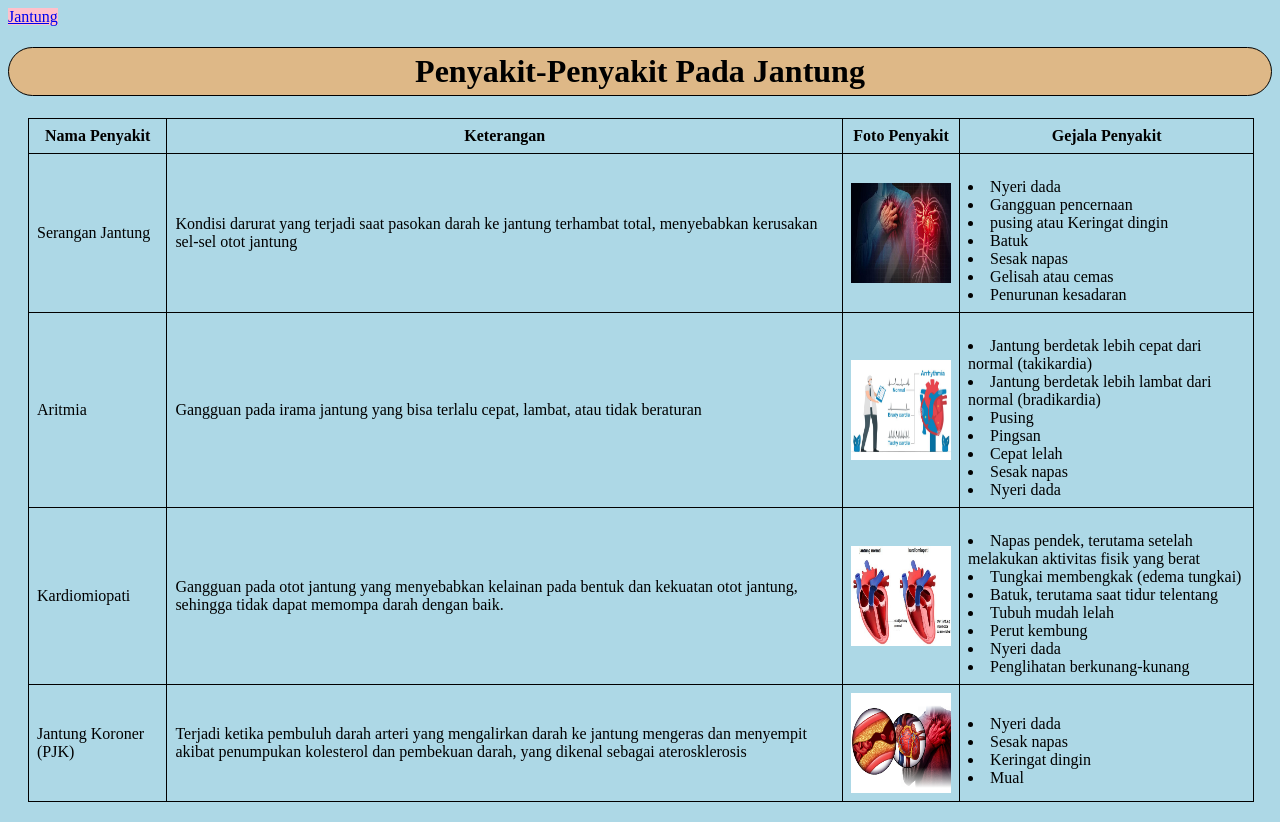
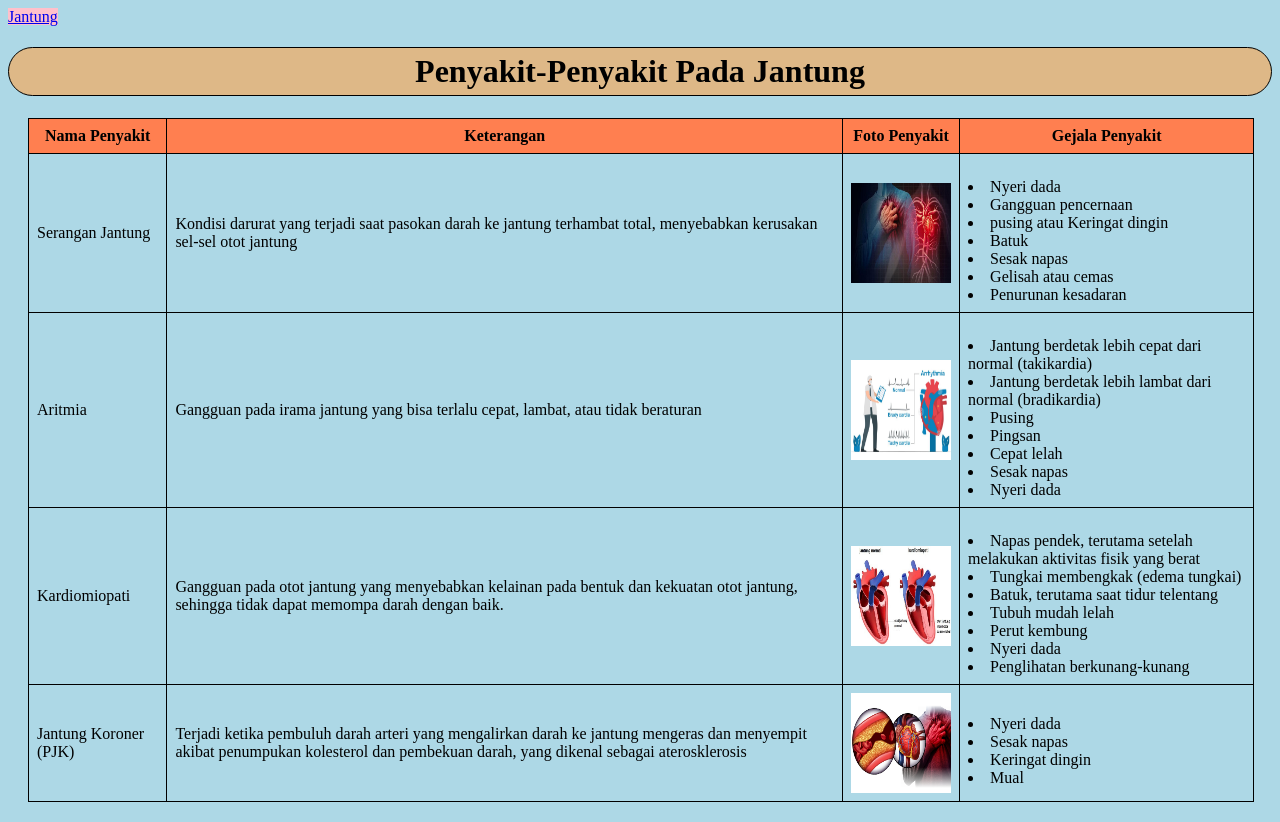
Before and after one commit to DanilNatu/UTS-Pemograman_web, a plain HTML site: page penyakit_pada_jantung.html in a window 1280 px wide. In both pictures the pointer is over the element 641 px from the left and 135 px from the top of the page. Drawn offline with Linux system fonts and the light colour scheme.

Commit message:
#UTS-Pemrograman_web

```diff
--- a/css/style1.css
+++ b/css/style1.css
@@ -34,7 +34,7 @@ ul.a {
     list-style-type: circle;
 }
 
-.pengarah tr:hover {background-color: coral;}
+tr:hover {background-color: coral;}
 
 img{
     display: block;
```
